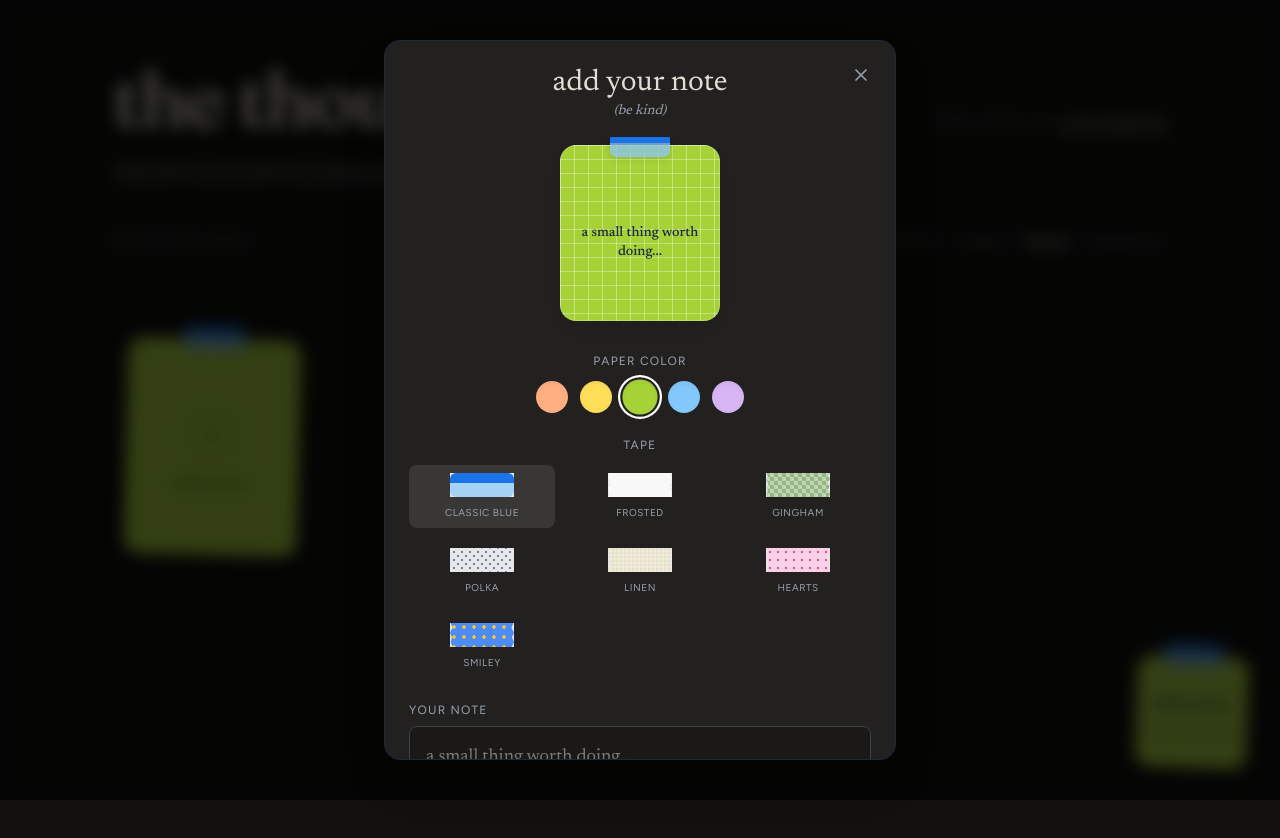
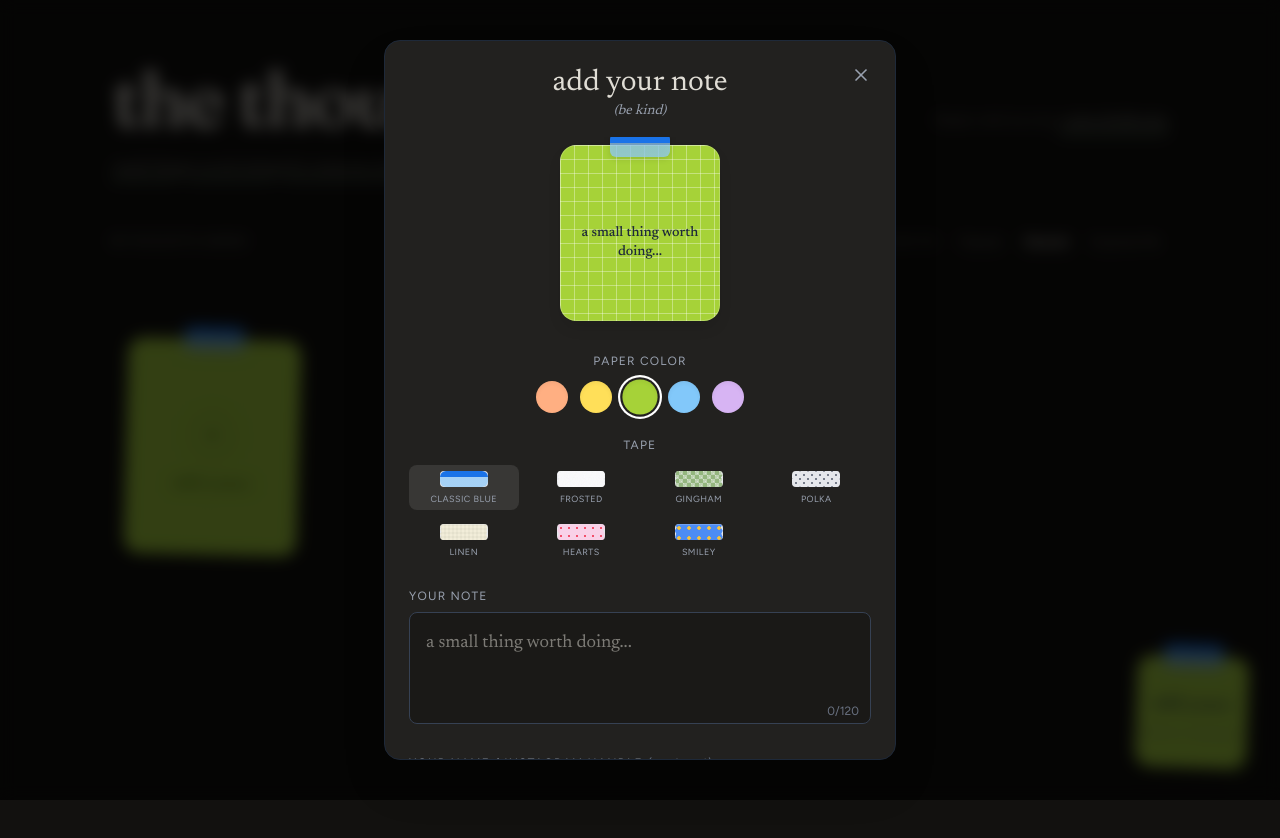
Before and after one commit to codewithdhruba01/YourThought, a React (Vite) app: page / in a window 1280 px wide. Both pictures are taken after a click on the button "add yours". Shown: the top 838 px of the page. Built offline with nearby package versions, Linux system fonts and the light colour scheme.

Commit message:
Refactor AddThoughtModal tape selection layout for improved usability and aesthetics

```diff
--- a/src/components/AddThoughtModal.tsx
+++ b/src/components/AddThoughtModal.tsx
@@ -163,20 +163,20 @@ export function AddThoughtModal({ isOpen, onClose, onSubmit }: AddThoughtModalPr
                   <label className="block text-xs font-sans tracking-widest text-gray-400 uppercase mb-3 text-center">
                     Tape
                   </label>
-                  <div className="grid grid-cols-3 gap-3">
+                  <div className="grid grid-cols-4 gap-2">
                     {TAPE_TYPES.map((t) => (
                       <button
                         key={t.id}
                         onClick={() => setTape(t.id)}
                         className={clsx(
-                          "flex flex-col items-center justify-center p-2 rounded-lg transition-colors",
+                          "flex flex-col items-center justify-center p-1.5 rounded-lg transition-colors",
                           tape === t.id ? "bg-white/10" : "hover:bg-white/5"
                         )}
                       >
-                        <div className="w-16 h-6 mb-2 relative overflow-hidden bg-gray-200">
+                        <div className="w-12 h-4 mb-1.5 relative overflow-hidden bg-gray-200 rounded-sm">
                            <div className={clsx("absolute inset-0", `tape-${t.id}`)} style={{ top: 0, left: 0, width: '100%', height: '100%', transform: 'none' }} />
                         </div>
-                        <span className="text-[10px] uppercase tracking-wider text-gray-400">{t.label}</span>
+                        <span className="text-[9px] uppercase tracking-wider text-gray-400 text-center leading-tight truncate w-full">{t.label}</span>
                       </button>
                     ))}
                   </div>
```
